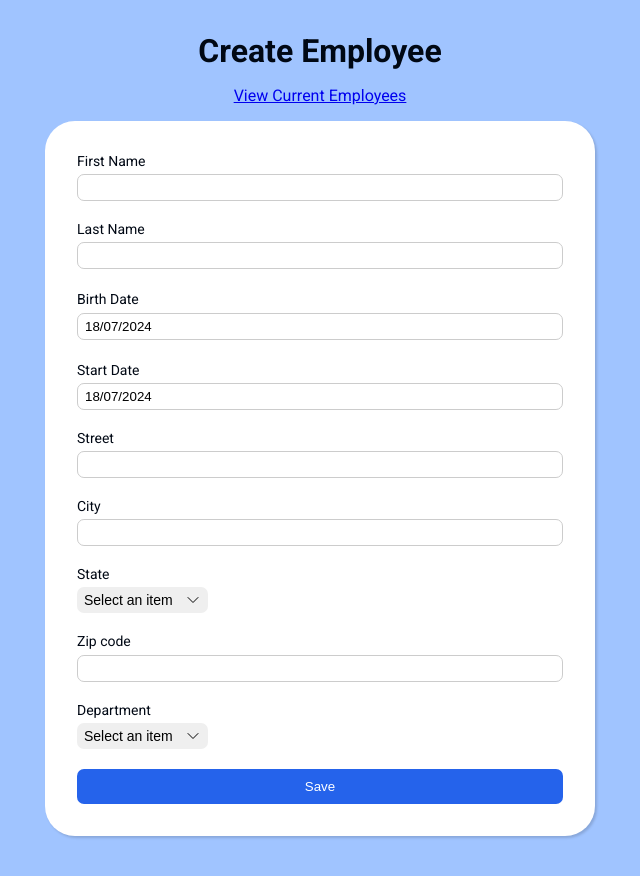
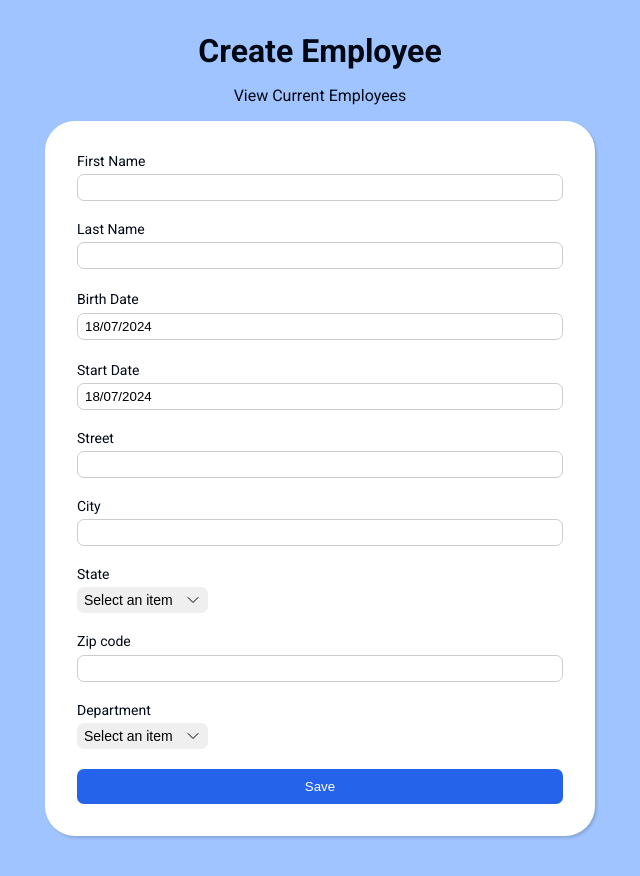
Before and after one commit to pyko7/HRNet, a React (Vite) app: page / in a window 1280 px wide. Shown: the top 876 px of the page, without its empty margins (320-960 px from the left). Built offline with nearby package versions, Linux system fonts and the light colour scheme.

Commit message:
chore: fix style

```diff
--- a/src/index.css
+++ b/src/index.css
@@ -29,11 +29,22 @@ body {
   color: var(--dark-color);
 }
 
+a,
+a:visited {
+  color: var(--dark-color);
+  text-decoration: none;
+}
+
+a:hover {
+  text-decoration: underline;
+}
+
 .title {
   display: flex;
   align-items: center;
   justify-content: center;
 }
+
 .page-wrapper {
   width: 100%;
   padding: 1rem 0;
--- a/src/pages/CreateEmployee/CreateEmployee.jsx
+++ b/src/pages/CreateEmployee/CreateEmployee.jsx
@@ -7,7 +7,9 @@ const CreateEmployee = () => {
   return (
     <Layout title="Create Employee">
       <div className="page-wrapper">
-        <Link to="/employees">View Current Employees</Link>
+        <Link className="link" to="/employees">
+          View Current Employees
+        </Link>
         <div className="create-employee-form-container">
           <Form />
         </div>
--- a/src/pages/Employees/Employees.jsx
+++ b/src/pages/Employees/Employees.jsx
@@ -11,7 +11,9 @@ const Employees = () => {
   return (
     <Layout title="Current Employees">
       <div className="page-wrapper">
-        <Link to="/">Home</Link>
+        <Link className="link" to="/">
+          Home
+        </Link>
       </div>
       <TableContextProvider>
         <TableSection table={employees} />
```
